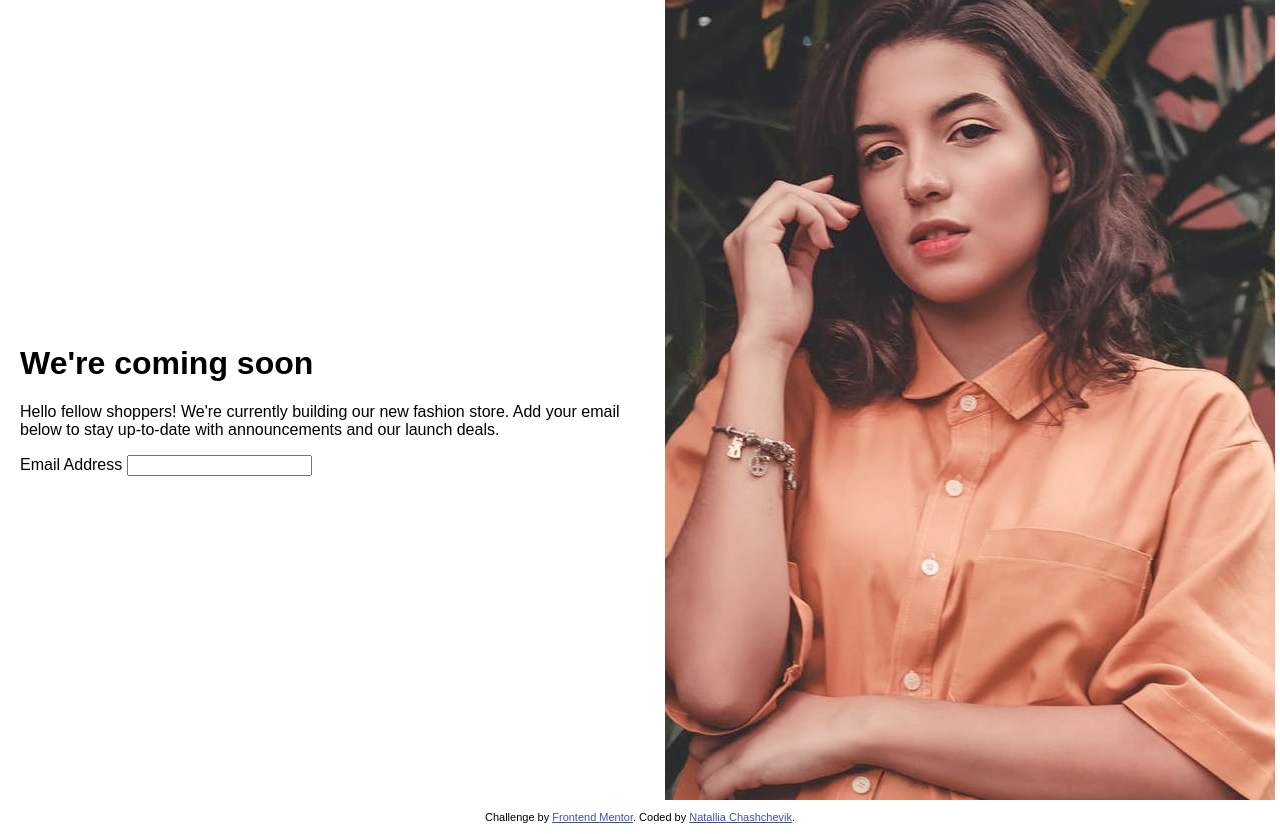
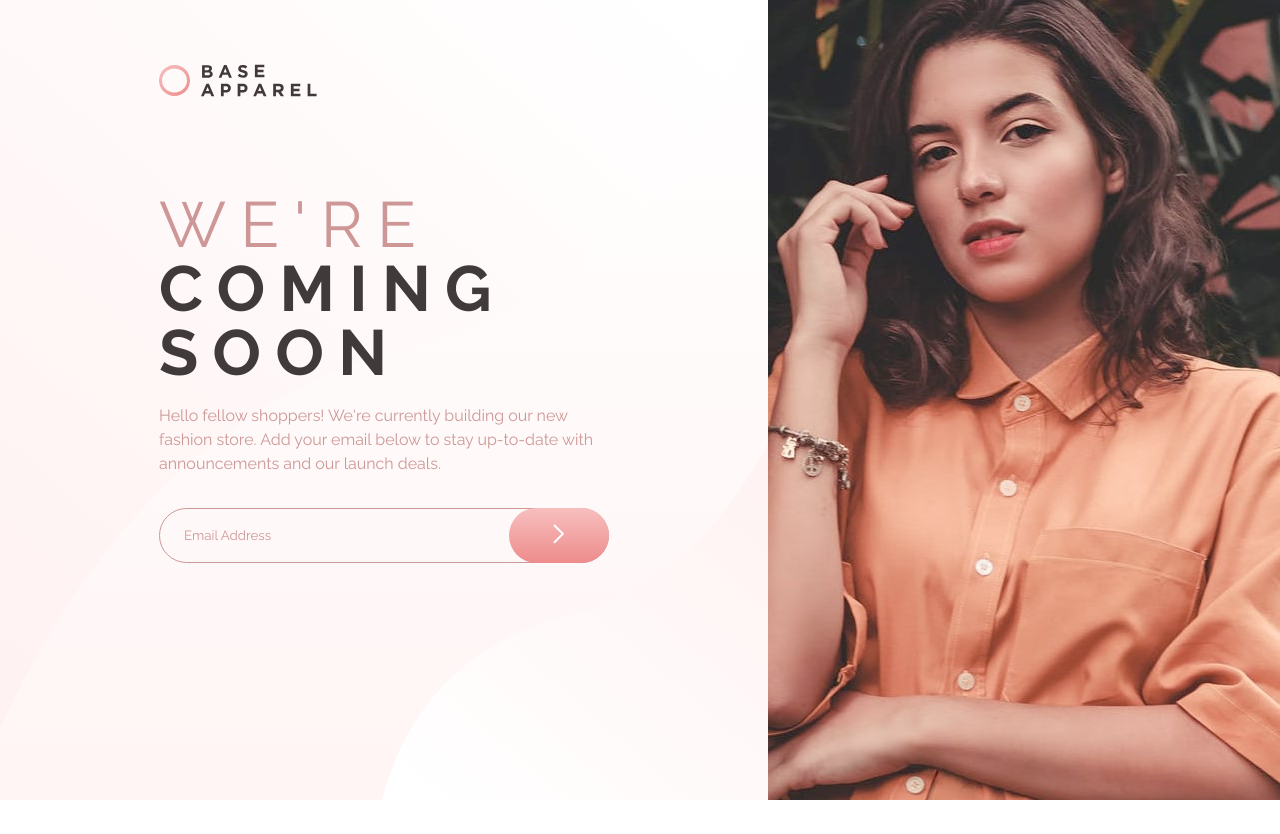
Before and after one commit to NatalliaChashchevikLearn/frontendmentor, a plain HTML site: page index.html in a window 1280 px wide. After the commit the page ends 800 px from the top, so only its background shows below. Drawn offline with Linux system fonts and the light colour scheme.

Commit message:
Update index.html

```diff
--- a/index.html
+++ b/index.html
@@ -6,73 +6,39 @@
 
   <link rel="icon" type="image/png" sizes="32x32" href="./images/favicon-32x32.png">
 
-  <title>Frontend Mentor | Base Apparel coming soon page</title>
+  <title>Base Apparel coming soon page</title>
 
-  <!-- Feel free to remove these styles or customise in your own stylesheet 👍 -->
-  <style>
-    body {
-      display: flex;
-      flex-direction: column;
-      justify-content: space-between;
-      align-items: center;
-      height: 100vh;
-      margin: 0;
-      padding: 0;
-      font-family: Arial, sans-serif;
-    }
-    .main-content {
-      display: flex;
-      flex-direction: row;
-      justify-content: space-between;
-      align-items: center;
-      width: 100%;
-      flex: 1;
-    }
-    .content {
-      width: 50%;
-      padding: 20px;
-    }
-    .image-container {
-      width: 50%;
-      height: 100%;
-      display: flex;
-      justify-content: center;
-      align-items: center;
-    }
-    .image-container img {
-      max-width: 100%;
-      max-height: 100%;
-    }
-    .attribution {
-      font-size: 11px;
-      text-align: center;
-    }
-    .attribution a {
-      color: hsl(228, 45%, 44%);
-    }
-  </style>
+  <link rel="stylesheet" href="style.css">
 </head>
 <body>
 
-  <div class="main-content">
-    <div class="content">
-      <h1>We're coming soon</h1>
-      <p>Hello fellow shoppers! We're currently building our new fashion store.
-      Add your email below to stay up-to-date with announcements and our launch deals.</p>
-      <label for="email">Email Address</label>
-      <input type="email" id="email" name="email">
-    </div>
+  <main class="container">
+    <section class="left">
+      <div class="inner-container">
 
-    <div class="image-container">
-      <img src="images/hero-desktop.jpg" alt="Coming Soon Image">
-    </div>
-  </div>
+        <img class="logo" src="./images/logo.svg" alt="logo">
+        <img class="bg-mob" src="./images/hero-mobile.jpg" alt="woman wearing a tshirt on a table">
 
-  <footer>
-    <p class="attribution">
-      Challenge by <a href="https://www.frontendmentor.io?ref=challenge" target="_blank">Frontend Mentor</a>.
-      Coded by <a href="#">Natallia Chashchevik</a>.
-    </p>
-  </footer>
+        <h1><span>We're</span><br>coming<br>soon</h1>
+        <p>Hello fellow shoppers! We're currently building our new fashion store. Add your email below to stay up-to-date with announcements and our launch deals.</p>
+
+        <form id="form">
+          <input type="text" name="email" id="email" placeholder="Email Address">
+          <img class="error-img" src="./images/icon-error.svg" alt="error">
+          <button type="submit">
+            <img src="./images/icon-arrow.svg" alt="arrow">
+          </button>
+          <span>Please provide a valid email</span>
+
+        </form>
+      </div>
+
+    </section>
+
+    <section class="right bg-img"></section>
+  </main>
+
+  <script src="script.js"></script>
+
 </body>
 </html>
```
